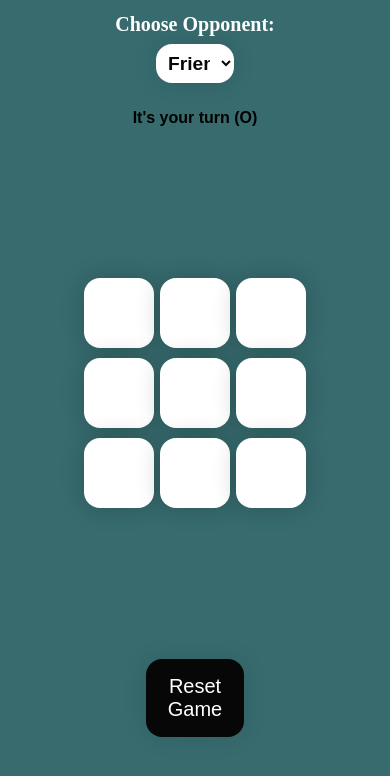
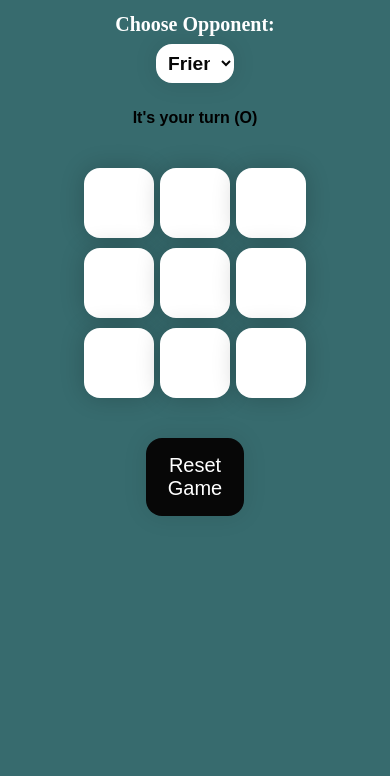
Before and after one commit to Yumna0019/Tic-Tac-Toe-Game, a plain HTML site: page index.html in a window 390 px wide. Shown: the part 48-824 px from the top of the page. Drawn offline with Linux system fonts and the light colour scheme.

Commit message:
game responsived

```diff
--- a/style.css
+++ b/style.css
@@ -19,7 +19,9 @@ p {
 }
 
 .container {
-    height: 63vh;
+    max-height: 63vh;
+    min-height: 35vh;
+    margin: 0.5rem 0;
     display: flex;
     flex-wrap: wrap;
     justify-content: center;
```
